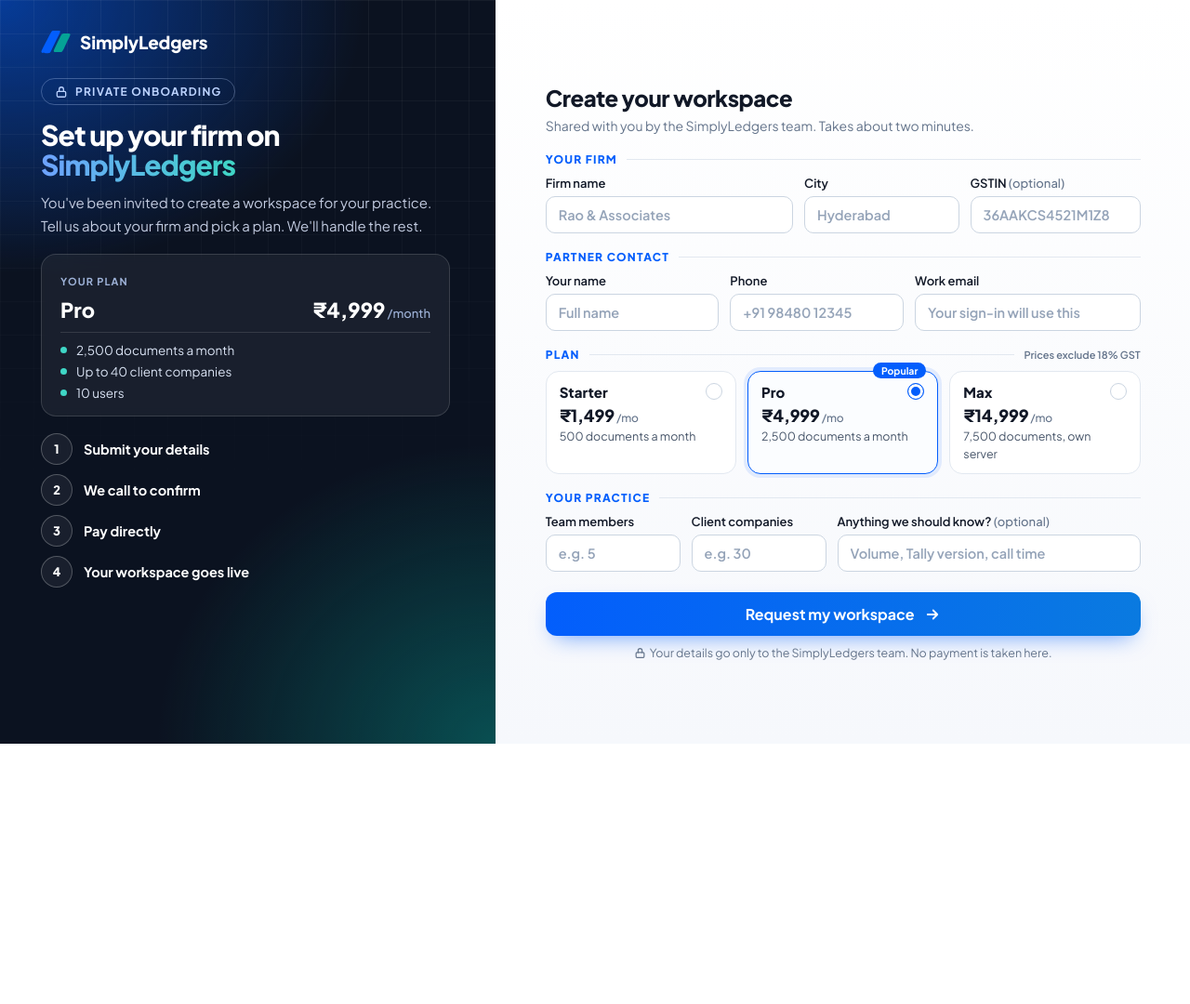
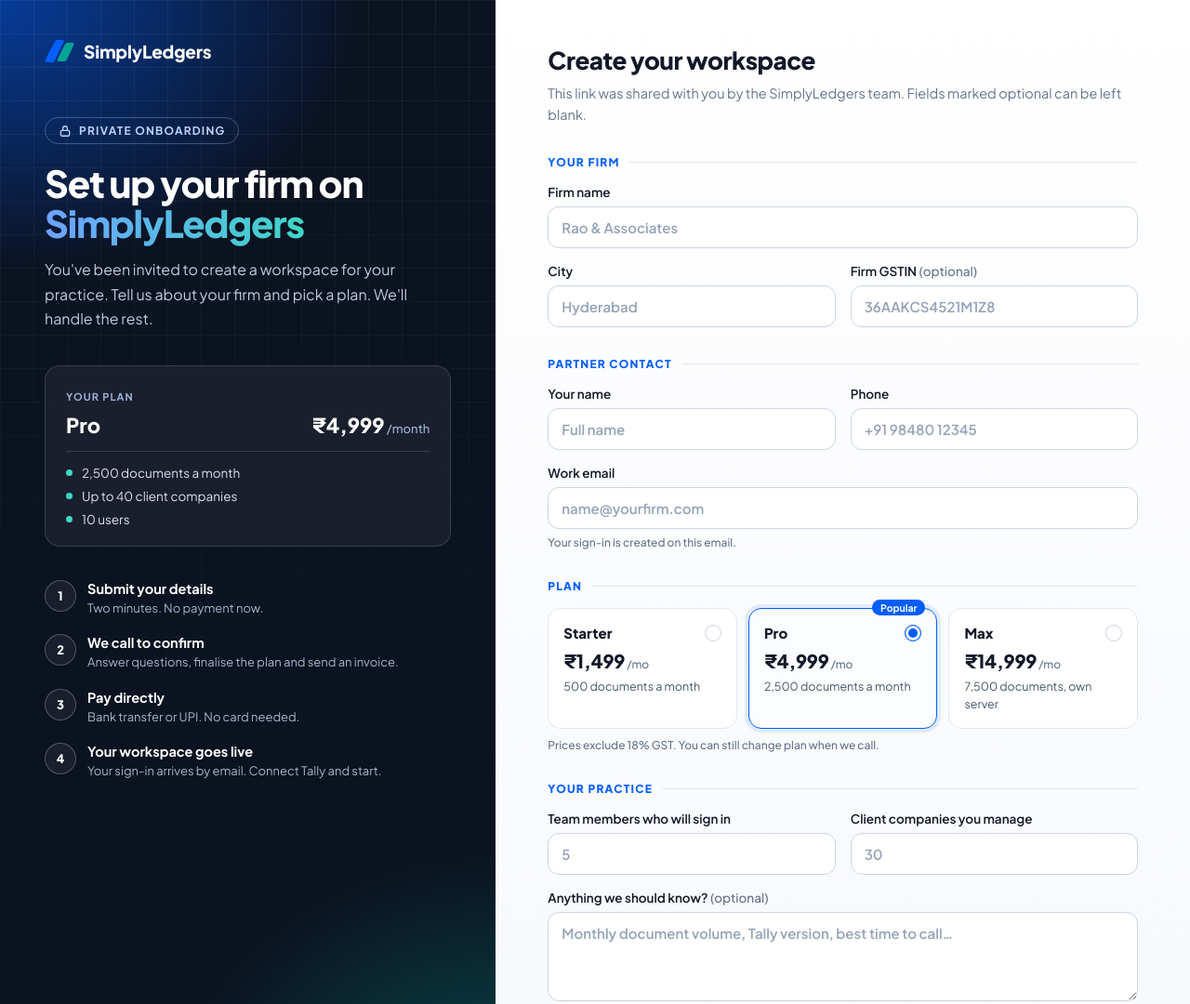
Before and after one commit to simplyledgers/simplyledgers-web, a plain HTML site: page signup.html in a window 1280 px wide. Shown: the top 1080 px of the page at 93% size. Before the commit the page ends 800 px from the top, so only its background shows below. Drawn offline with Linux system fonts and the light colour scheme.

Commit message:
Revert signup fit-to-screen layout
Back to the previous design (abc95df), which reads better.

Co-Authored-By: Claude Opus 5.5 <noreply@anthropic.com>

```diff
--- a/signup.html
+++ b/signup.html
@@ -110,45 +110,6 @@
   .done h2 { margin-top: 24px; }
   .done p { color: var(--body); line-height: 1.7; max-width: 460px; margin: 12px auto 0; }
 
-
-  /* Desktop: everything fits one screen (laptops 1280x720 and up). Phones keep scrolling. */
-  @media (min-width: 981px) {
-    .shell { height: 100vh; min-height: 680px; }
-    .brand { padding: 30px 44px; }
-    .invite { margin-top: 7vh; }
-    .brand h1 { font-size: 34px; margin-top: 16px; }
-    .brand p.lede { font-size: 15px; margin-top: 12px; }
-    .summary { margin-top: 24px; padding: 16px 20px; }
-    .summary ul { margin-top: 10px; padding-top: 10px; gap: 6px; }
-    .steps { margin-top: 24px; gap: 12px; }
-    .brand footer { padding-top: 16px; }
-    .main { padding: 24px 48px; align-items: center; overflow: auto; }
-    .main h2 { font-size: 24px; }
-    .main .intro { margin-top: 4px; font-size: 14px; }
-    fieldset { margin-top: 18px; }
-    legend { margin-bottom: 10px; }
-    label.f { gap: 6px; font-size: 13px; }
-    input { padding: 10px 13px; font-size: 14.5px; border-radius: 10px; }
-    .g-firm { grid-template-columns: 1.6fr 1fr 1.1fr; }
-    .g-contact { grid-template-columns: 1fr 1fr 1.3fr; }
-    .g-practice { grid-template-columns: 0.8fr 0.8fr 1.8fr; }
-    .grid { gap: 12px; }
-    .plan { padding: 12px 14px; }
-    .plan .pp { font-size: 18px; margin-top: 4px; }
-    .plan .pd { margin-top: 2px; }
-    .submit { margin-top: 22px; gap: 10px; }
-    button.go { padding: 13px 20px; }
-  }
-  @media (min-width: 981px) and (max-height: 820px) {
-    .invite { margin-top: 3vh; }
-    .brand h1 { font-size: 30px; }
-    .summary { margin-top: 18px; }
-    .steps { margin-top: 18px; gap: 10px; }
-    .steps span, .brand footer { display: none; }
-    .steps li { align-items: center; }
-  }
-  .leg-note { font-size: 11px; font-weight: 600; letter-spacing: 0; text-transform: none; color: var(--muted); order: 2; }
-  legend::after { order: 1; }
   @media (max-width: 980px) {
     .shell { grid-template-columns: 1fr; }
     .brand { padding: 28px 20px 32px; }
@@ -186,38 +147,39 @@
   <main class="main">
     <div class="wrap" id="wrap">
       <h2>Create your workspace</h2>
-      <p class="intro">Shared with you by the SimplyLedgers team. Takes about two minutes.</p>
+      <p class="intro">This link was shared with you by the SimplyLedgers team. Fields marked optional can be left blank.</p>
 
       <form id="f" novalidate>
         <fieldset>
           <legend>Your firm</legend>
-          <div class="grid g-firm">
-            <label class="f">Firm name<input name="firm_name" required minlength="2" maxlength="200" autocomplete="organization" placeholder="Rao &amp; Associates"></label>
+          <div class="grid">
+            <label class="f full">Firm name<input name="firm_name" required minlength="2" maxlength="200" autocomplete="organization" placeholder="Rao &amp; Associates"></label>
             <label class="f">City<input name="city" required minlength="2" maxlength="80" autocomplete="address-level2" placeholder="Hyderabad"></label>
-            <label class="f"><span>GSTIN <span class="opt">(optional)</span></span><input name="gstin" maxlength="15" pattern="[0-9]{2}[A-Za-z0-9]{13}" placeholder="36AAKCS4521M1Z8" style="text-transform:uppercase"></label>
+            <label class="f"><span>Firm GSTIN <span class="opt">(optional)</span></span><input name="gstin" maxlength="15" pattern="[0-9]{2}[A-Za-z0-9]{13}" placeholder="36AAKCS4521M1Z8" style="text-transform:uppercase"></label>
           </div>
         </fieldset>
 
         <fieldset>
           <legend>Partner contact</legend>
-          <div class="grid g-contact">
+          <div class="grid">
             <label class="f">Your name<input name="contact_name" required minlength="2" maxlength="120" autocomplete="name" placeholder="Full name"></label>
             <label class="f">Phone<input name="phone" type="tel" required pattern="\+?[0-9 ]{10,15}" autocomplete="tel" placeholder="+91 98480 12345"></label>
-            <label class="f">Work email<input name="email" type="email" required maxlength="254" autocomplete="email" placeholder="Your sign-in will use this"></label>
+            <label class="f full">Work email<input name="email" type="email" required maxlength="254" autocomplete="email" placeholder="name@yourfirm.com"><span class="hint">Your sign-in is created on this email.</span></label>
           </div>
         </fieldset>
 
         <fieldset>
-          <legend>Plan <span class="leg-note">Prices exclude 18% GST</span></legend>
+          <legend>Plan</legend>
           <div class="plans" id="plans"></div>
+          <p class="hint" style="margin:10px 0 0">Prices exclude 18% GST. You can still change plan when we call.</p>
         </fieldset>
 
         <fieldset>
           <legend>Your practice</legend>
-          <div class="grid g-practice">
-            <label class="f">Team members<input name="team_size" type="number" required min="1" max="500" placeholder="e.g. 5"></label>
-            <label class="f">Client companies<input name="client_count" type="number" required min="1" max="100000" placeholder="e.g. 30"></label>
-            <label class="f"><span>Anything we should know? <span class="opt">(optional)</span></span><input name="message" maxlength="2000" placeholder="Volume, Tally version, call time"></label>
+          <div class="grid">
+            <label class="f">Team members who will sign in<input name="team_size" type="number" required min="1" max="500" placeholder="5"></label>
+            <label class="f">Client companies you manage<input name="client_count" type="number" required min="1" max="100000" placeholder="30"></label>
+            <label class="f full"><span>Anything we should know? <span class="opt">(optional)</span></span><textarea name="message" maxlength="2000" placeholder="Monthly document volume, Tally version, best time to call…"></textarea></label>
           </div>
         </fieldset>
 
```
